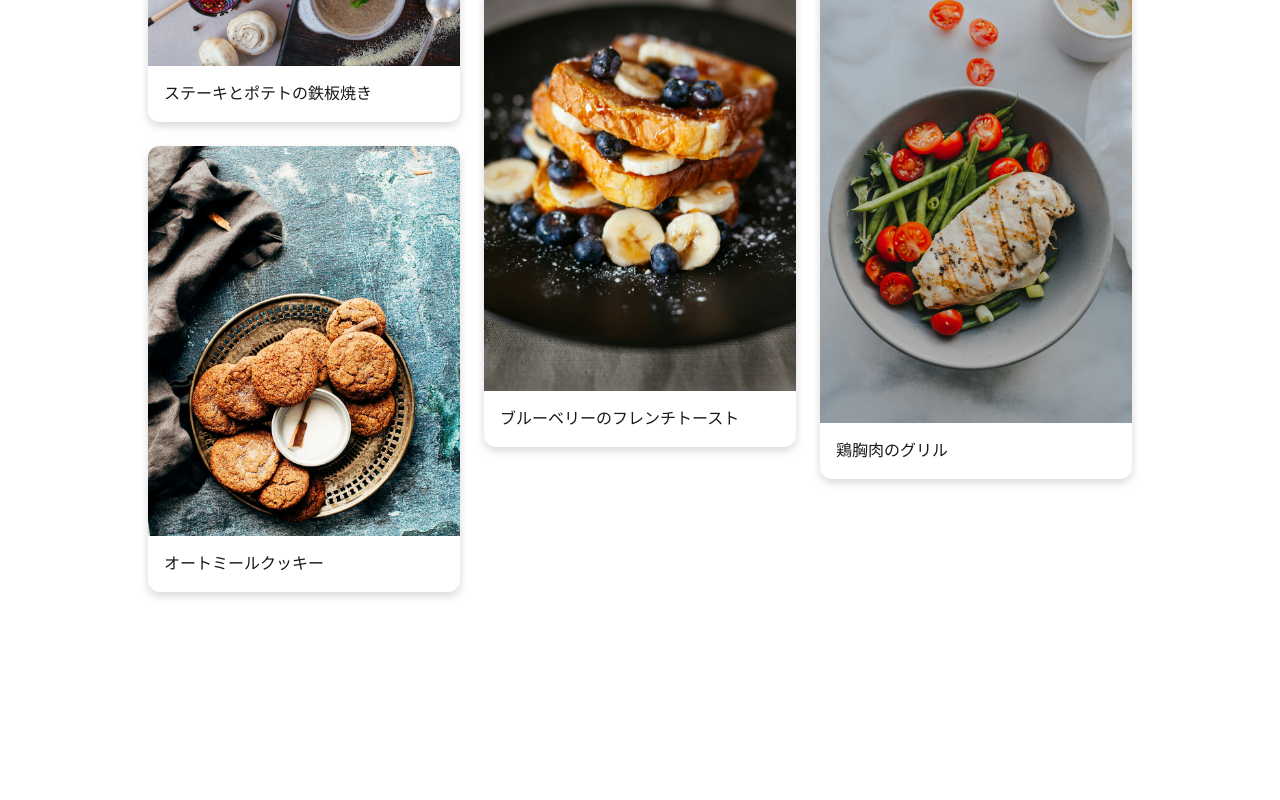
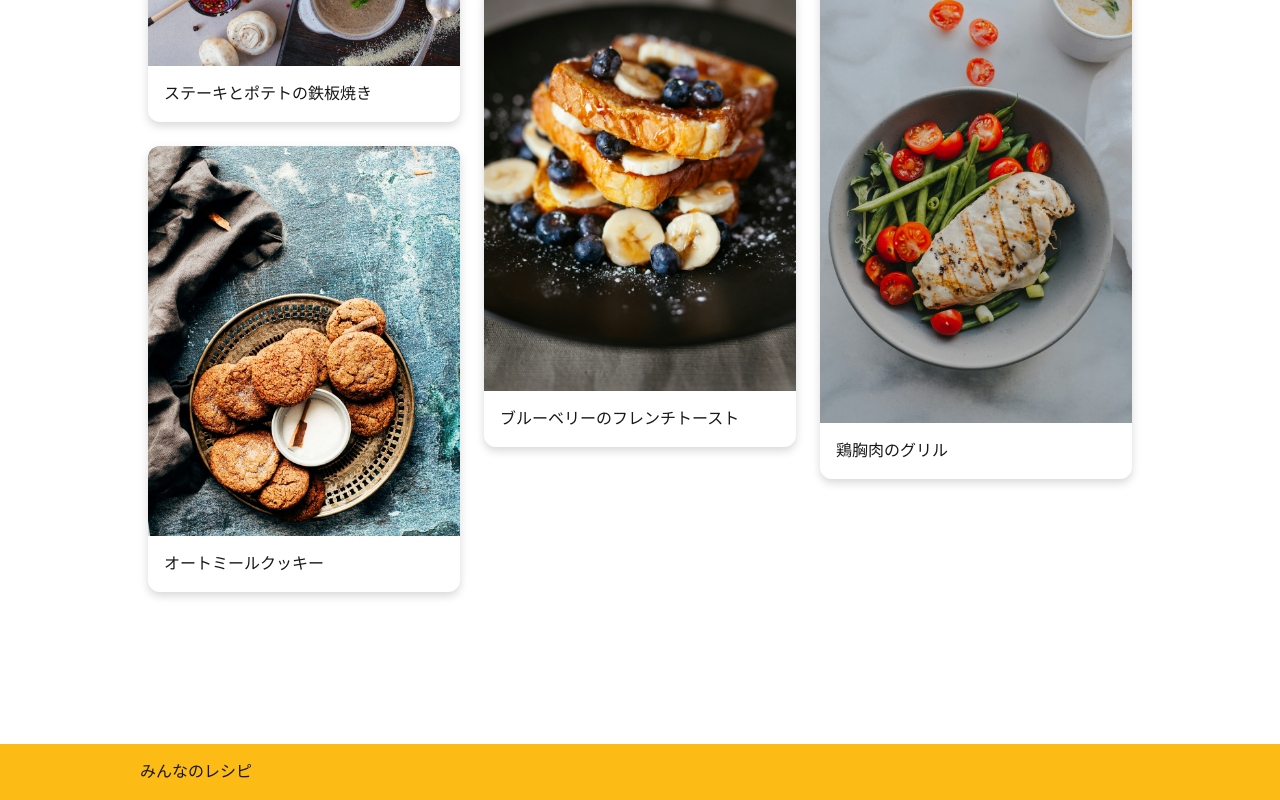
Before and after one commit to study-basic-hackathon/minna-no-recipe, a Next.js app in the folder apps/web/: page / in a window 1280 px wide. Shown: the part 2865-3665 px from the top of the page. Before the commit the page ends 3609 px from the top, so only its background shows below. Built offline with nearby package versions, Linux system fonts and the light colour scheme.

Commit message:
add: PC版簡易footer追加

```diff
--- a/apps/web/app/page.tsx
+++ b/apps/web/app/page.tsx
@@ -285,6 +285,11 @@ export default function Home() {
           </section>
         </section>
       </main >
+      <footer className="w-full bg-[#FCBB15]">
+        <div className="max-w-250 py-4 mx-auto">
+          <p>みんなのレシピ</p>
+        </div>
+      </footer>
     </>
   );
 }
```
